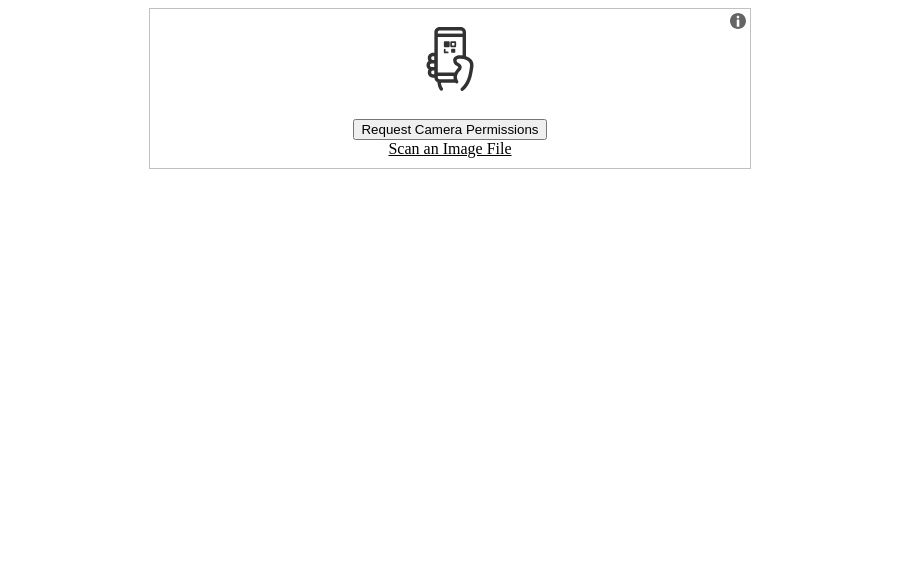
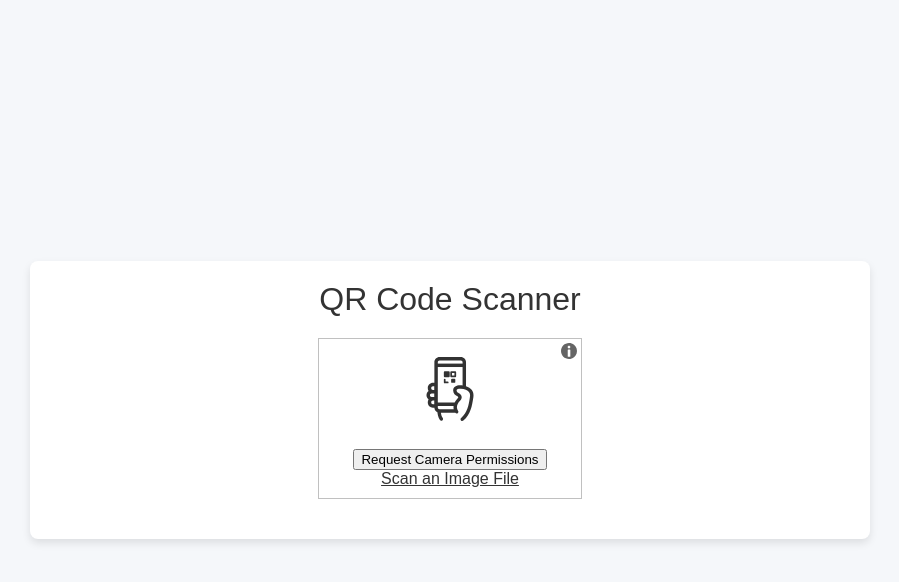
Before and after one commit to Danielle-Mo/MOQRScan, a website: page index.html in a window 1280 px wide. Shown: the whole page, without its empty margins (190-1089 px from the left). Drawn offline with Linux system fonts and the light colour scheme.

Commit message:
Add files via upload

```diff
--- a/index.html
+++ b/index.html
@@ -9,17 +9,67 @@
 <script src="./html5-qrcode/html5-qrcode.min.js"></script>
 
 <style>
-    main {
+    body {
+        background: #f5f7fa;
+        font-family: 'Arial', sans-serif;
+        margin: 0;
+        padding: 0;
         display: flex;
         justify-content: center;
         align-items: center;
+        height: 100vh;
+        color: #333;
     }
+
+    main {
+        display: flex;
+        flex-direction: column;
+        justify-content: center;
+        align-items: center;
+        background: #ffffff;
+        box-shadow: 0 4px 8px rgba(0, 0, 0, 0.1);
+        border-radius: 8px;
+        padding: 20px;
+        max-width: 800px;
+        width: 100%;
+    }
+
     #reader {
-        width: 600px;
+        width: 100%;
+        max-width: 600px;
+        margin-bottom: 20px;
     }
+
     #result {
         text-align: center;
         font-size: 1.5rem;
+        color: #4CAF50;
+    }
+
+    h2 {
+        margin: 0;
+        font-size: 2rem;
+    }
+
+    a {
+        color: #2196F3;
+        text-decoration: none;
+    }
+
+    a:hover {
+        text-decoration: underline;
+    }
+
+    .scanner-container {
+        display: flex;
+        justify-content: center;
+        align-items: center;
+        flex-direction: column;
+    }
+
+    .scanner-title {
+        font-size: 2rem;
+        margin-bottom: 20px;
     }
 </style>
 
@@ -27,17 +77,16 @@
 
 <body>
 
-
 <main>
+    <div class="scanner-container">
+        <div class="scanner-title">QR Code Scanner</div>
         <div id="reader"></div>
         <div id="result"></div>
+    </div>
 </main>
 
-
 <script>
-
-
-            const scanner =new Html5QrcodeScanner('reader', {
+    const scanner = new Html5QrcodeScanner('reader', {
         qrbox: {
             width: 250,
             height: 250,
@@ -46,23 +95,22 @@
         verbose: true
     });
 
-
     scanner.render(success, error);
 
     function success(result) {
-
         document.getElementById("result").innerHTML = `
-            <h2>Success !</h2>
-            <p<a href="${result}">${result}</a></p>
+        <h2>Success!</h2>
+        <p><a href="${result}">${result}</a></p>
         `;
 
         scanner.clear();
         document.getElementById("reader").remove();
-
     }
 
     function error(error) {
         console.error(error);
     }
+</script>
 
-        </script>
+</body>
+</html>
```
Lines whose indentation alone changed are shown as unchanged.
